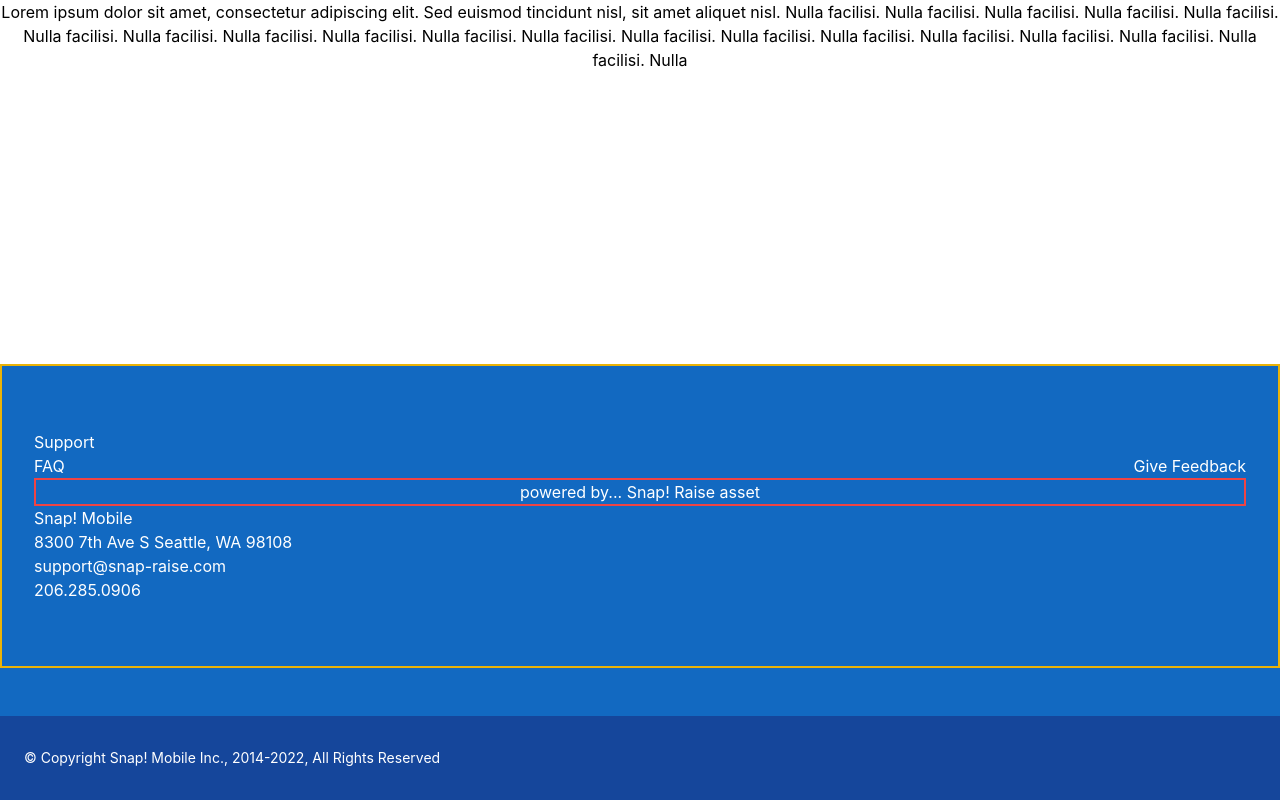
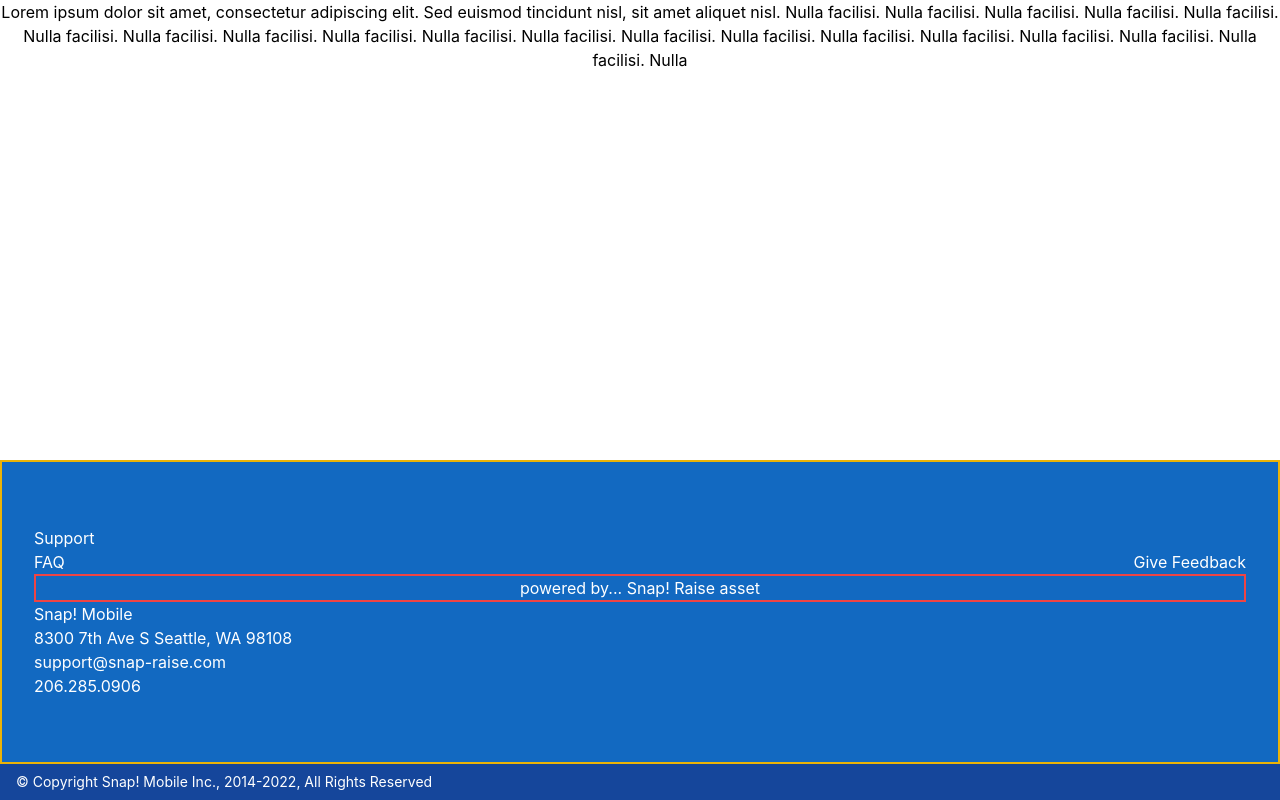
Before and after one commit to jsextonprofessional/donors-sandbox, a React (Create React App) app: page / in a window 1280 px wide. Built offline with nearby package versions, Linux system fonts and the light colour scheme.

Commit message:
Added appropriate padding to Copyright component.

```diff
--- a/src/components/Copyright.tsx
+++ b/src/components/Copyright.tsx
@@ -1,7 +1,7 @@
 export const Copyright = () => {
   return (
-    <div className="mt-12 bg-[#15469B] pt-8">
-      <p className="px-6 pb-8 text-sm text-white text-left">
+    <div className="bg-[#15469B] px-[16px] py-[8px]">
+      <p className="text-sm text-white text-left">
         &copy; Copyright Snap! Mobile Inc., 2014-2022, All Rights Reserved
       </p>
     </div>
```
